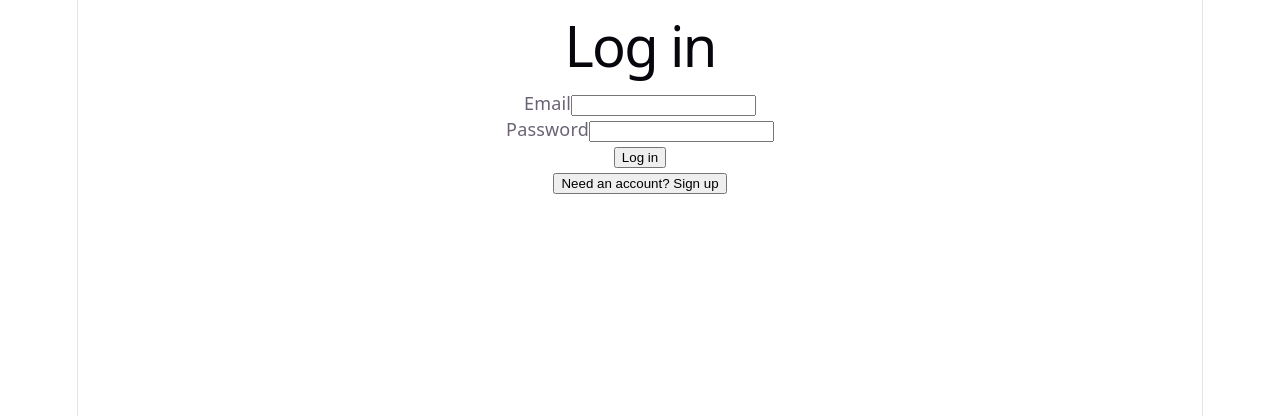
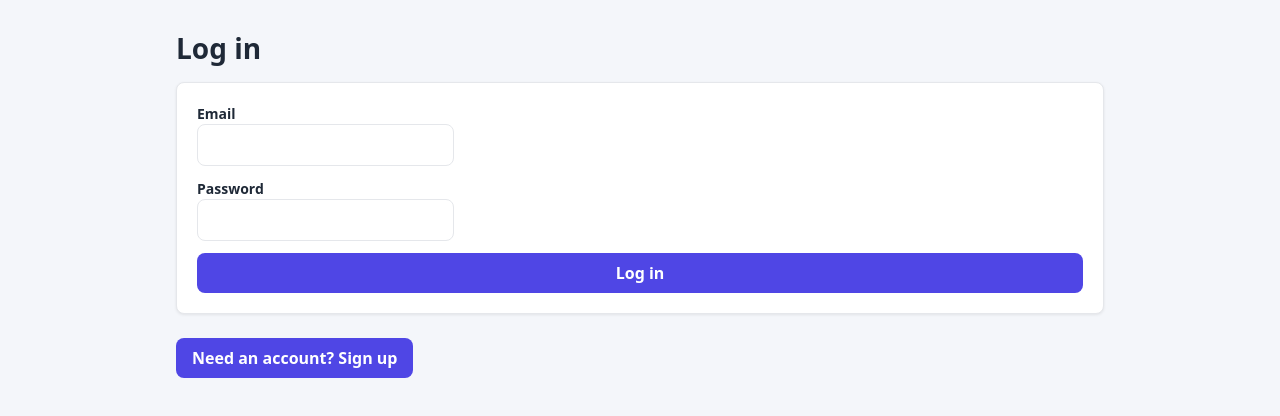
Before and after one commit to harrylarkin06/placement-tracker, a React (Vite) app: page / in a window 1280 px wide. Shown: the top 416 px of the page. Built offline with nearby package versions, Linux system fonts and the light colour scheme; no server answers.

Commit message:
Updating index.css to make application look nicer

```diff
--- a/src/index.css
+++ b/src/index.css
@@ -1,111 +1,176 @@
+/* ---------- Design tokens (CSS variables) ---------- */
 :root {
-  --text: #6b6375;
-  --text-h: #08060d;
-  --bg: #fff;
-  --border: #e5e4e7;
-  --code-bg: #f4f3ec;
-  --accent: #aa3bff;
-  --accent-bg: rgba(170, 59, 255, 0.1);
-  --accent-border: rgba(170, 59, 255, 0.5);
-  --social-bg: rgba(244, 243, 236, 0.5);
-  --shadow:
-    rgba(0, 0, 0, 0.1) 0 10px 15px -3px, rgba(0, 0, 0, 0.05) 0 4px 6px -2px;
+  --bg: #f4f6fa;
+  --surface: #ffffff;
+  --text: #1f2937;
+  --muted: #6b7280;
+  --border: #e5e7eb;
+  --primary: #4f46e5;
+  --primary-hover: #4338ca;
+  --danger: #dc2626;
+  --danger-hover: #b91c1c;
+  --radius: 8px;
+  --shadow: 0 1px 3px rgba(0, 0, 0, 0.08);
 
-  --sans: system-ui, 'Segoe UI', Roboto, sans-serif;
-  --heading: system-ui, 'Segoe UI', Roboto, sans-serif;
-  --mono: ui-monospace, Consolas, monospace;
-
-  font: 18px/145% var(--sans);
-  letter-spacing: 0.18px;
-  color-scheme: light dark;
+  font-family: system-ui, -apple-system, "Segoe UI", Roboto, sans-serif;
+  line-height: 1.5;
   color: var(--text);
-  background: var(--bg);
-  font-synthesis: none;
-  text-rendering: optimizeLegibility;
-  -webkit-font-smoothing: antialiased;
-  -moz-osx-font-smoothing: grayscale;
-
-  @media (max-width: 1024px) {
-    font-size: 16px;
-  }
 }
 
-@media (prefers-color-scheme: dark) {
-  :root {
-    --text: #9ca3af;
-    --text-h: #f3f4f6;
-    --bg: #16171d;
-    --border: #2e303a;
-    --code-bg: #1f2028;
-    --accent: #c084fc;
-    --accent-bg: rgba(192, 132, 252, 0.15);
-    --accent-border: rgba(192, 132, 252, 0.5);
-    --social-bg: rgba(47, 48, 58, 0.5);
-    --shadow:
-      rgba(0, 0, 0, 0.4) 0 10px 15px -3px, rgba(0, 0, 0, 0.25) 0 4px 6px -2px;
-  }
-
-  #social .button-icon {
-    filter: invert(1) brightness(2);
-  }
+/* ---------- Base ---------- */
+*,
+*::before,
+*::after {
+  box-sizing: border-box;
 }
 
 body {
   margin: 0;
+  background: var(--bg);
 }
 
 #root {
-  width: 1126px;
-  max-width: 100%;
+  max-width: 960px;
   margin: 0 auto;
-  text-align: center;
-  border-inline: 1px solid var(--border);
-  min-height: 100svh;
+  padding: 2rem 1rem;
+}
+
+h1, h2, h3 {
+  margin: 0 0 1rem;
+  line-height: 1.2;
+}
+
+h1 { font-size: 1.75rem; }
+h2 { font-size: 1.25rem; }
+
+a {
+  color: var(--primary);
+}
+
+/* ---------- Forms ---------- */
+form {
+  background: var(--surface);
+  border: 1px solid var(--border);
+  border-radius: var(--radius);
+  box-shadow: var(--shadow);
+  padding: 1.25rem;
+  margin-bottom: 1.5rem;
   display: flex;
   flex-direction: column;
-  box-sizing: border-box;
+  gap: 0.75rem;
 }
 
-h1,
-h2 {
-  font-family: var(--heading);
-  font-weight: 500;
-  color: var(--text-h);
+label {
+  display: flex;
+  flex-direction: column;
+  gap: 0.25rem;
+  font-size: 0.875rem;
+  font-weight: 600;
 }
 
-h1 {
-  font-size: 56px;
-  letter-spacing: -1.68px;
-  margin: 32px 0;
-  @media (max-width: 1024px) {
-    font-size: 36px;
-    margin: 20px 0;
-  }
-}
-h2 {
-  font-size: 24px;
-  line-height: 118%;
-  letter-spacing: -0.24px;
-  margin: 0 0 8px;
-  @media (max-width: 1024px) {
-    font-size: 20px;
-  }
-}
-p {
-  margin: 0;
+input,
+select,
+textarea {
+  font: inherit;
+  padding: 0.5rem 0.75rem;
+  border: 1px solid var(--border);
+  border-radius: var(--radius);
+  background: var(--surface);
+  color: var(--text);
 }
 
-code,
-.counter {
-  font-family: var(--mono);
-  display: inline-flex;
-  border-radius: 4px;
-  color: var(--text-h);
+input:focus,
+select:focus,
+textarea:focus {
+  outline: 2px solid var(--primary);
+  outline-offset: 1px;
+  border-color: transparent;
 }
 
-code {
-  font-size: 15px;
-  line-height: 135%;
-  padding: 4px 8px;
-  background: var(--code-bg);
+textarea {
+  resize: vertical;
+  min-height: 80px;
 }
+
+/* ---------- Buttons ---------- */
+button {
+  font: inherit;
+  font-weight: 600;
+  padding: 0.5rem 1rem;
+  border: none;
+  border-radius: var(--radius);
+  background: var(--primary);
+  color: white;
+  cursor: pointer;
+  transition: background 0.15s;
+}
+
+button:hover {
+  background: var(--primary-hover);
+}
+
+button:disabled {
+  opacity: 0.6;
+  cursor: not-allowed;
+}
+
+/* Delete buttons: works if the text is "Delete" or you add class="danger" */
+button.danger,
+button[aria-label="Delete"] {
+  background: var(--danger);
+}
+
+button.danger:hover,
+button[aria-label="Delete"]:hover {
+  background: var(--danger-hover);
+}
+
+/* ---------- Lists and tables ---------- */
+ul {
+  list-style: none;
+  padding: 0;
+  margin: 0;
+  display: flex;
+  flex-direction: column;
+  gap: 0.75rem;
+}
+
+li {
+  background: var(--surface);
+  border: 1px solid var(--border);
+  border-radius: var(--radius);
+  box-shadow: var(--shadow);
+  padding: 1rem;
+}
+
+table {
+  width: 100%;
+  border-collapse: collapse;
+  background: var(--surface);
+  border-radius: var(--radius);
+  box-shadow: var(--shadow);
+  overflow: hidden;
+}
+
+th, td {
+  text-align: left;
+  padding: 0.75rem 1rem;
+  border-bottom: 1px solid var(--border);
+}
+
+th {
+  background: #f9fafb;
+  font-size: 0.8rem;
+  text-transform: uppercase;
+  letter-spacing: 0.04em;
+  color: var(--muted);
+}
+
+tr:last-child td {
+  border-bottom: none;
+}
+
+/* ---------- Small screens ---------- */
+@media (max-width: 600px) {
+  th, td { padding: 0.5rem; }
+}
```
